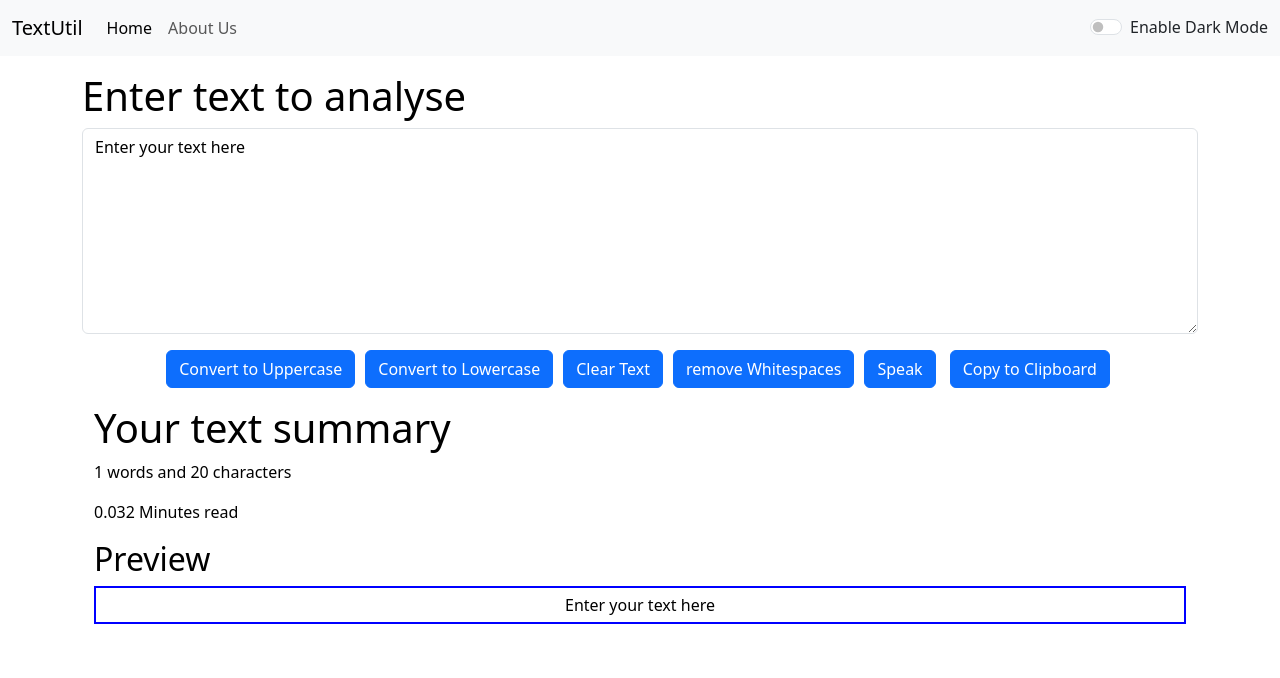
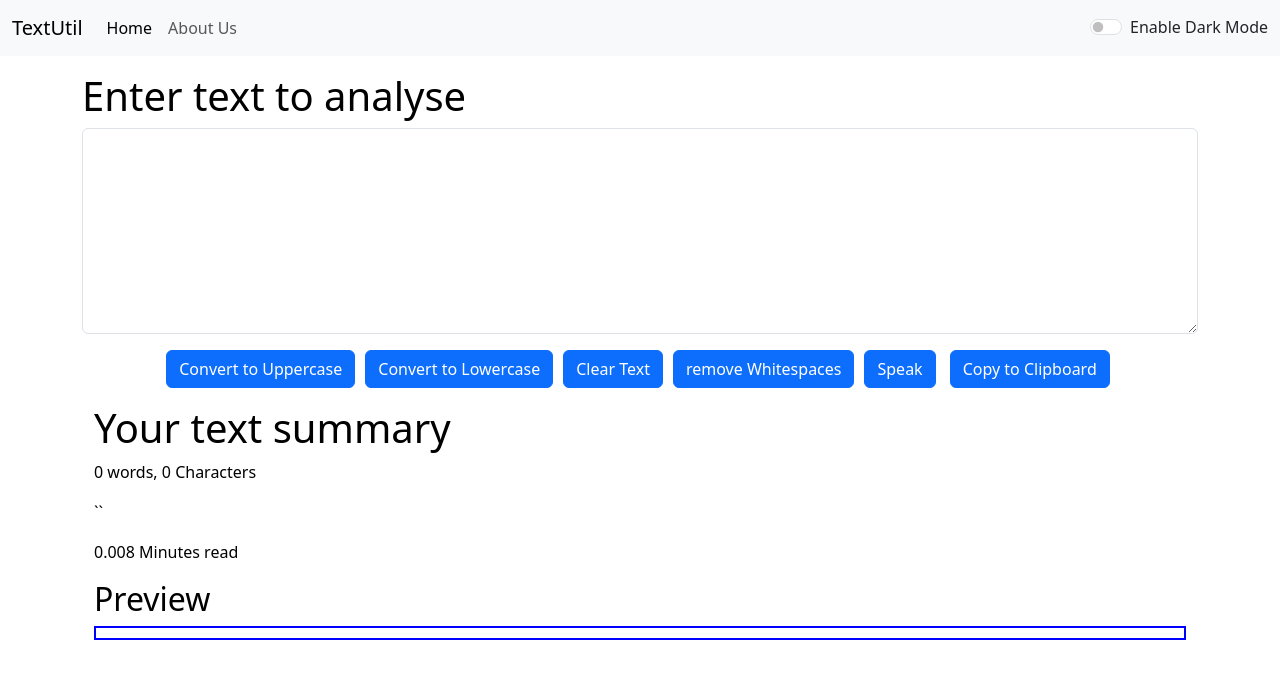
Before and after one commit to rameshbhopale02/text-util, a React (Create React App) app: page / in a window 1280 px wide. Shown: the top 678 px of the page. Built offline with nearby package versions, Linux system fonts and the light colour scheme.

Commit message:
added routing

```diff
--- a/package.json
+++ b/package.json
@@ -31,5 +31,8 @@
       "last 1 firefox version",
       "last 1 safari version"
     ]
+  },
+  "devDependencies": {
+    "react-router-dom": "^7.1.1"
   }
 }
--- a/src/App.js
+++ b/src/App.js
@@ -3,46 +3,74 @@ import About from "./components/About";
 import Alert from "./components/Alert";
 import Navbar from "./components/navbar";
 import TextForm from "./components/TextForm";
-import React, { useState } from 'react';
-
+import React, { useState } from "react";
+import { BrowserRouter as Router, Routes, Route } from "react-router-dom";
 
 function App() {
-  const [mode, setMode] = useState('light');
+  const [mode, setMode] = useState("light");
   const [alert, setAlert] = useState(null);
 
   const showAlert = (message, type) => {
     setAlert({
       msg: message,
-      type: type
-    })
+      type: type,
+    });
     setTimeout(() => {
       setAlert(null);
     }, 1500);
-  }
+  };
+
+  const toggleMode = () => {
+    if (mode === "light") {
+      setMode("dark");
+      document.body.style.backgroundColor = "grey";
+      showAlert("Dark mode has been enabled", "success");
+      // alert("TextUtil is amazing!");
+      setInterval(() => {
+        document.title = "TextUtil is amazing";
+      }, 2000);
+      setInterval(() => {
+        // document.title = 'Install TextUtil now';
+        // alert("Install TextUtil now");
+      }, 1500);
+    } else {
+      setMode("light");
+      document.body.style.backgroundColor = "white";
+      showAlert("Light mode has been enabled", "success");
+    }
+  };
+
+  return (
+    // <h1>hello world</h1>
+
+    <Router>
+      <Navbar
+        title="TextUtil"
+        findtitle="About Us"
+        mode={mode}
+        toggleMode={toggleMode}
+      />
+      <Alert alert={alert} />
+
+      <div className="container my-3">
 
 
-  const toggleMode = () => {
-    if (mode === 'light') {
-      setMode('dark');
-      document.body.style.backgroundColor = 'grey';
-      showAlert("Dark mode has been enabled", "success");
-    } else {
-      setMode('light');
-      document.body.style.backgroundColor = 'white';
-      showAlert("Light mode has been enabled", "success");
-    }
-  }
-  return (
-    // <h1>hello world</h1>
-    <>
-      <Navbar title="TextUtil" findtitle="About Us" mode={mode} toggleMode={toggleMode}/>
-      <Alert alert={alert} />
-
-      <div className="container my-3" >
-        <TextForm title="Enter text to analyse" mode={mode} alert={alert}/>
-        {/* <About /> */}
+        <Routes>
+          <Route exact path="/about"
+            element={<About />} />
+          <Route
+            path="/"
+            element={
+              <TextForm
+                title="Enter text to analyse"
+                mode={mode}
+                showAlert={showAlert}
+              />
+            }
+          />
+        </Routes>
       </div>
-    </>
+    </Router>
   );
 }
 
--- a/src/components/TextForm.js
+++ b/src/components/TextForm.js
@@ -1,7 +1,7 @@
 import React, { useState } from "react";
 
 export default function TextForm(props) {
-  const [text, setText] = useState("Enter your text here");
+  const [text, setText] = useState("");
   const [copied, setCopied] = useState(false);
   const handleUpClick = () => {
     let newText = text.toUpperCase();
@@ -12,7 +12,7 @@ export default function TextForm(props) {
   const handleUpClick2 = () => {
     let newText = text.toLocaleLowerCase();
     setText(newText);
-    // showAlert("Converted to LowerCase", "success");
+    //  ("Converted to LowerCase", "success");
   };
 
   const handleUpClick3 = () => {
@@ -48,7 +48,7 @@ export default function TextForm(props) {
     let msg = new SpeechSynthesisUtterance(text);
     window.speechSynthesis.speak(msg);
     const toogle = document.getElementById("toggle");
-    if (toogle.textContent == "Speak") {
+    if (toogle.textContent === "Speak") {
       toogle.innerHTML = "Stop";
     } else {
       toogle.innerHTML = "Speak";
@@ -117,7 +117,8 @@ export default function TextForm(props) {
       <div className="container my-3" style={{color: props.mode === 'dark' ? 'white' : 'black'}} >
         <h1>Your text summary</h1>
         <p>
-          {text.split(",").length} words and {text.length} characters{" "}
+          {/* {text.split(" ").length} words and {text.length} characters{" "} */}
+          <p>{text.split(" ").filter(word => word.trim() !== "").length} words, {text.length} Characters</p>   ``
         </p>
 
         <p>{0.008 * text.split(" ").length} Minutes read</p>
--- a/src/components/navbar.js
+++ b/src/components/navbar.js
@@ -1,6 +1,6 @@
 import React from "react";
 import PropTypes from 'prop-types';
-
+import { Link } from "react-router-dom";
 export default function Navbar(props) {
 
 
@@ -29,7 +29,7 @@ export default function Navbar(props) {
               </a>
             </li>
             <li className="nav-item">
-              <a className="nav-link" href="/">
+              <a className="nav-link" href="/about">
                 {props.findtitle}
               </a>
             </li>
```
Also changed, not shown: 1 other file (tests, documents, lock files or other folders).
